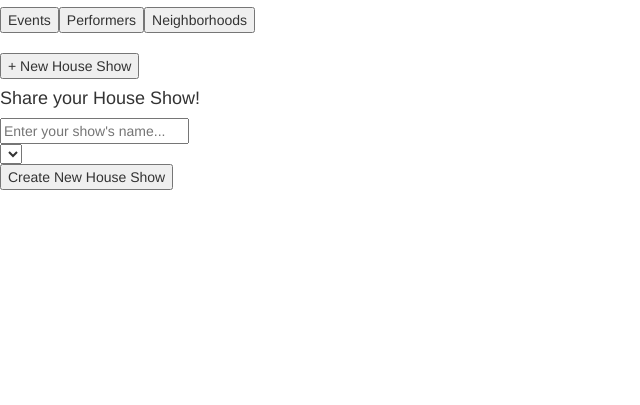
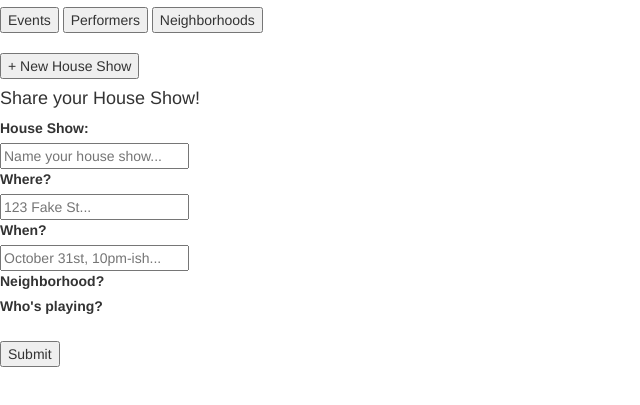
Before and after one commit to alexbonwit/House-Show-Front-End, a plain HTML site: page index.html in a window 1280 px wide. Both pictures are taken after a click on the button "+ New House Show". Shown: the part 63-468 px from the top of the page, without its empty margins (0-640 px from the left). Drawn offline with nearby package versions, Linux system fonts and the light colour scheme; no server answers.

Commit message:
developed new event form

```diff
--- a/index.html
+++ b/index.html
@@ -19,19 +19,28 @@
             <h1>House Show /\</h1>
         </header>
         <nav class = "main-nav">
+            <button>Events</button>
+            <button>Performers</button>
+            <button>Neighborhoods</button>
         </nav>
         <br />
         <button id="new-event-btn">+ New House Show</button>
         <br />
         <div class="form-container">
             <form class="add-event-form">
-                <h4>Share your House Show!</h4>
-
-                <input type="text" name="name" value="" placeholder="Enter your show's name..." class="input-text" />
-                <br />
-                <select name="" id="neighborhoods"></select>
-                <br />
-                <input type="submit" name="submit" value="Create New House Show" class="submit" />
+                <div id="form-title"></div>
+                <label>House Show:</label>
+                <div id="name-field"></div>
+                <label>Where?</label>
+                <div id="address-field"></div>
+                <label>When?</label>
+                <div id="date-time-field"></div>
+                <label>Neighborhood?</label>
+                <div id="neighborhood-select"></div>
+                <label>Who's playing?</label>
+                <div id="performer-select"></div>
+                <br>
+                <div id="submit"></div>
             </form>
         </div>
         <div class = "card-container">
--- a/src/index.js
+++ b/src/index.js
@@ -22,29 +22,99 @@ function main() {
 
         loadNav()
         getEvents()
+        renderForm()
     })
 
+}
+
+function renderForm() {
+
+    const titleDiv = document.querySelector('#form-title')
+    const h4 = document.createElement('h4')
+    h4.innerText = "Share your House Show!"
+    titleDiv.append(h4)
+
+    const nameDiv = document.querySelector('#name-field')
+    const name = document.createElement('input')
+    name.type = 'text'
+    name.placeholder = 'Name your house show...'
+    nameDiv.append(name)
+
+    const addressDiv = document.querySelector('#address-field')
+    const address = document.createElement('input')
+    address.type = 'text'
+    address.placeholder = '123 Fake St...'
+    addressDiv.append(address)
+
+    const dateTimeDiv = document.querySelector('#date-time-field')
+    const dateTime = document.createElement('input')
+    dateTime.type = 'text'
+    dateTime.placeholder = 'October 31st, 10pm-ish...'
+    dateTimeDiv.append(dateTime)
+
+    listNeighborhoods()
+
+    listPerformers()
+
+    const submitDiv = document.querySelector('#submit')
+    const submit = document.createElement('button')
+    submit.innerText = "Submit"
+    submitDiv.append(submit)
+
+    const form = document.querySelector('.add-event-form')
+    form.addEventListener('submit', e => {
+        e.preventDefault()
+
+        const newEventData = {
+            name: e.target[0].value,
+            address: e.target[1].value,
+            start_time: e.target[2].value,
+            neighborhood_id: e.target.neighborhood_id.value,
+
+        }
+
+    })
+}
+
+function listPerformers() {
+    fetch(PERFORMERS_URL)
+        .then(resp => resp.json())
+        .then(performers => {
+            const performerDiv = document.querySelector('#performer-select')
+            const player = document.createElement('select')
+            performers.forEach(performer => {
+                let performerOption = document.createElement('option')
+                performerOption.innerText = performer.name
+                player.append(performerOption)
+            })
+            performerDiv.append(player)
+        })
+}
+
+function listNeighborhoods() {
+    fetch(NEIGHBORHOODS_URL)
+        .then(resp => resp.json())
+        .then(neighborhoods => {
+            const neighborhoodDiv = document.querySelector('#neighborhood-select')
+            const location = document.createElement('select')
+            neighborhoods.forEach(neighborhood => {
+                let neighborOption = document.createElement('option')
+                neighborOption.innerText = neighborhood.name
+                location.append(neighborOption)
+            })
+            neighborhoodDiv.append(location)
+        })
 }
 
 function loadNav() {
     const nav = document.querySelector('.main-nav')
 
-    const eventsButton = document.createElement('button')
-    eventsButton.innerText = 'Events'
-
-    const performersButton = document.createElement('button')
-    performersButton.innerText = 'Performers'
-
-    const neighborhoodsButton = document.createElement('button')
-    neighborhoodsButton.innerText = 'Neighborhoods'
-
-    nav.append(eventsButton, performersButton, neighborhoodsButton)
     nav.addEventListener('click', e => {
-        if (e.target === eventsButton) {
+        if (e.target.innerText === "Events") {
             getEvents()
-        } else if (e.target === performersButton) {
+        } else if (e.target.innerText === "Performers") {
             getPerformers()
-        } else if (e.target === neighborhoodsButton) {
+        } else if (e.target.innerText === "Neighborhoods") {
             getNeighborhoods()
         }
     })
```
